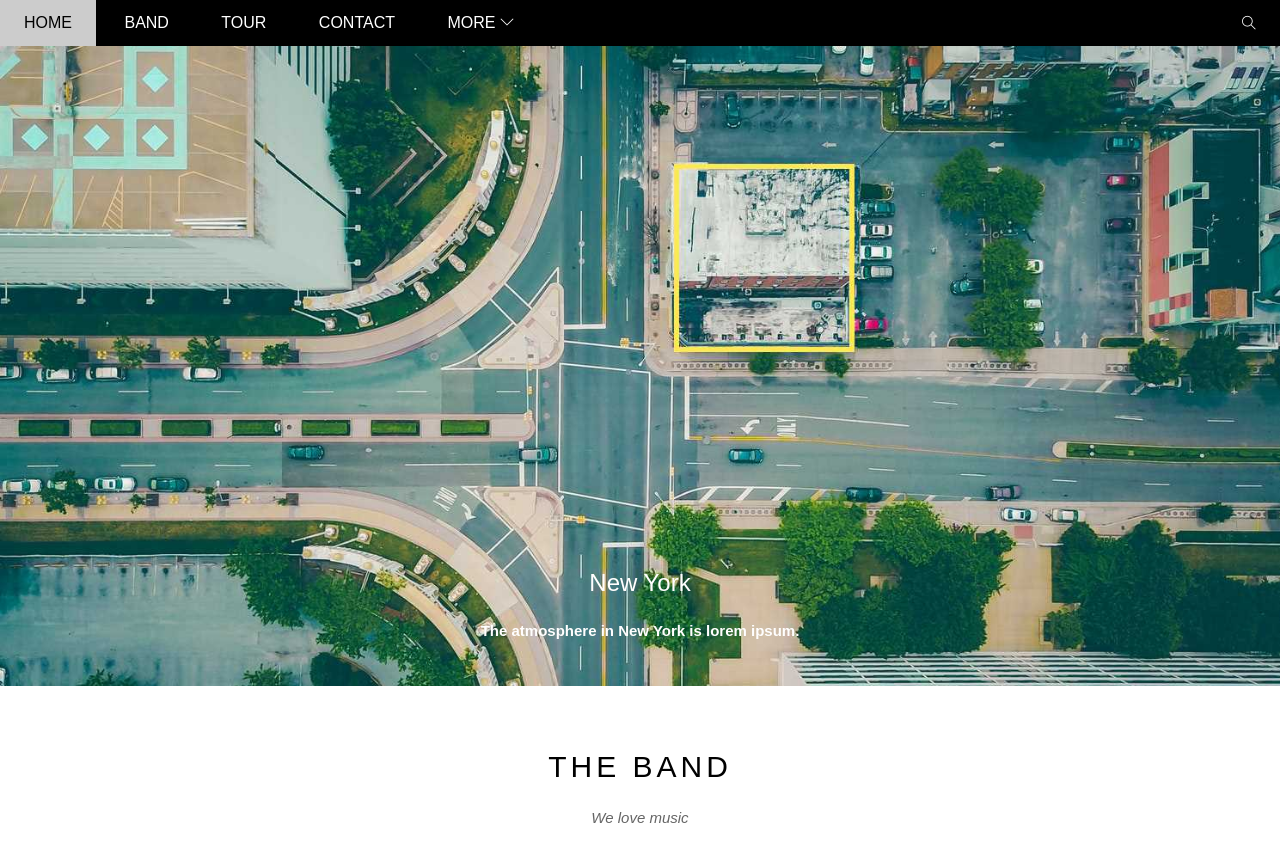
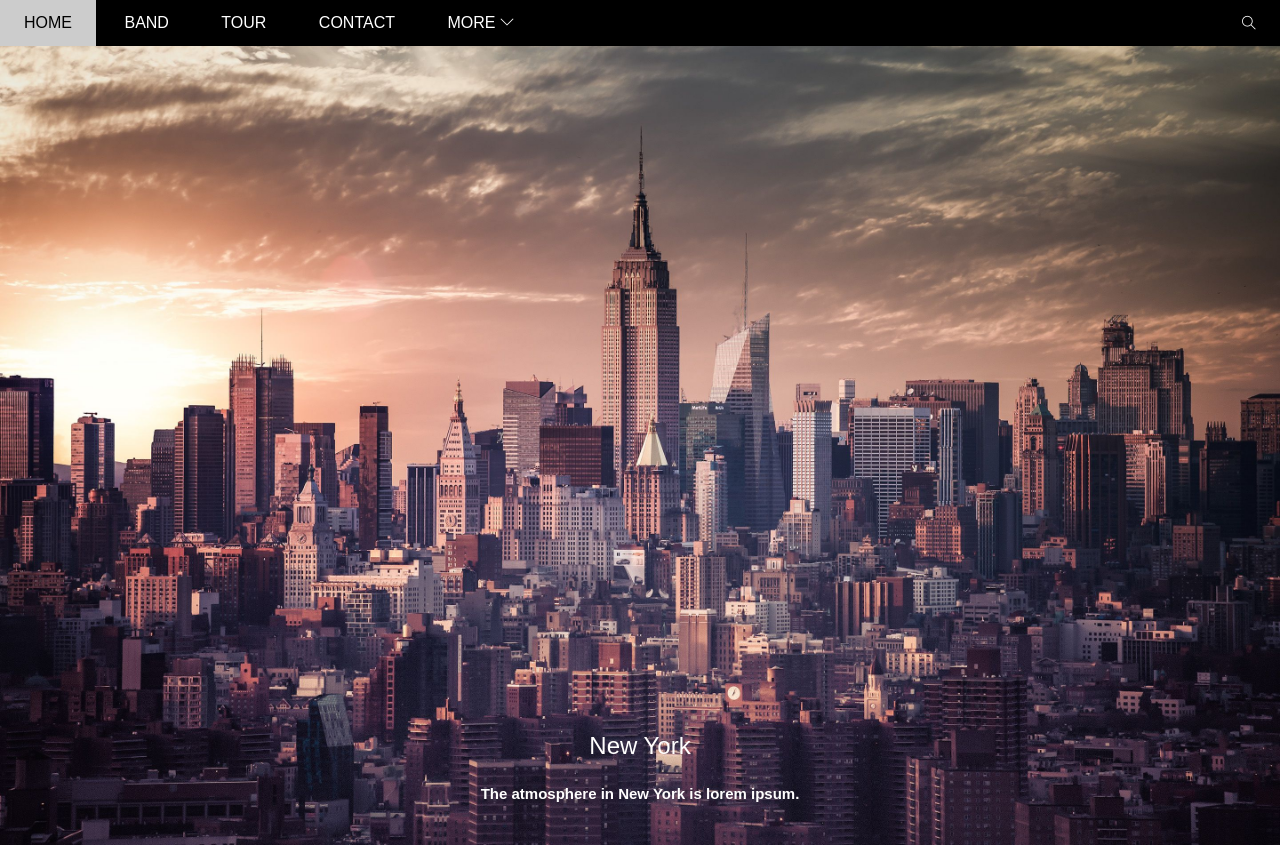
Before and after one commit to thinhlal/remakebyThinh, a plain HTML site: page index.html in a window 1280 px wide. Shown: the top 845 px of the page. Drawn offline with Linux system fonts and the light colour scheme.

Commit message:
add slider

```diff
--- a/assets/css/style.css
+++ b/assets/css/style.css
@@ -169,9 +169,11 @@ z-index: 1;
 
 #slider {
     position: relative;
-    margin-top: 46px;
-    padding-top: 50%;
-    background: url('/assets/img/Map/map.jpg') top center / cover no-repeat;
+    margin-top: 45px;
+}
+
+.img-slider{
+    width: 100%;
 }
 
 #slider .text-content{
--- a/index.html
+++ b/index.html
@@ -44,6 +44,7 @@
 
         <!-- Begin slider -->
         <div id="slider">
+            <img src="./assets/img/Map/26313.jpg" alt="" class="img-slider">
             <div class="text-content">
                 <h2 class="text-heading">New York</h2>
                 <div class="text-description">The atmosphere in New York is lorem ipsum.</div>
```
Also changed, not shown: assets/img/Map/26313.jpg (renamed from assets/img/slider/26313.jpg).
